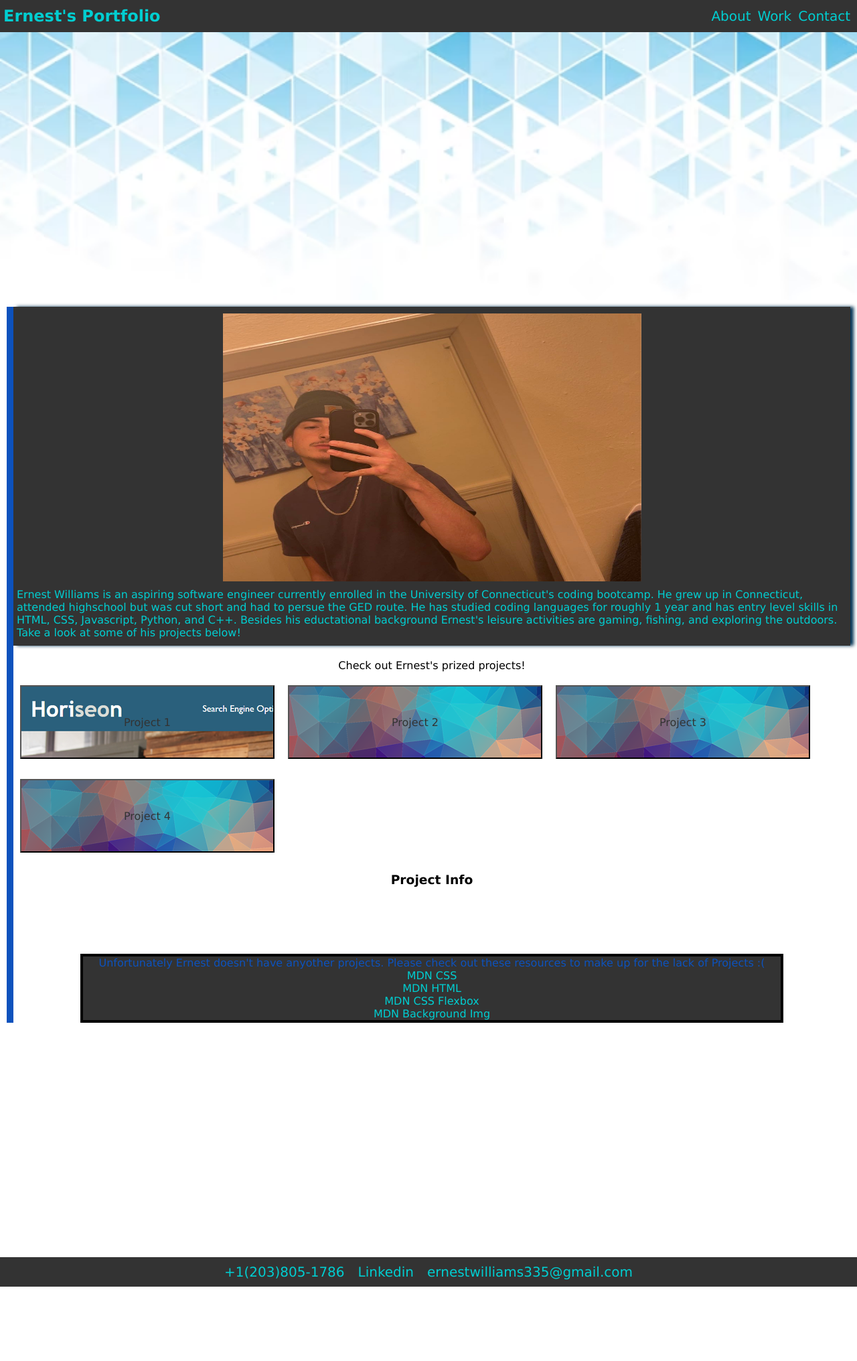
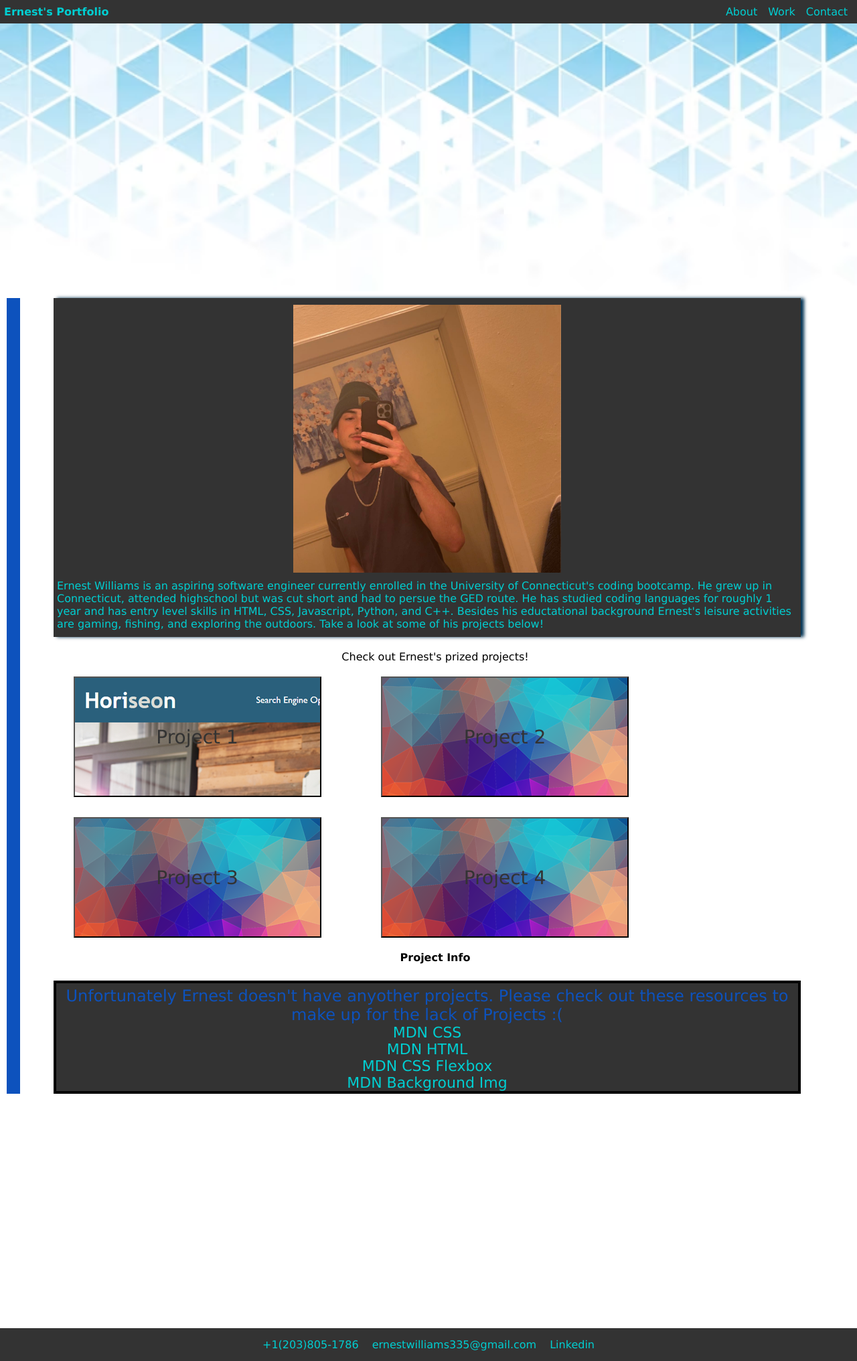
Before and after one commit to kiedae/Ernests-Project-Portfolio, a plain HTML site: page index.html in a window 1280 px wide. Shown: the whole page at 67% size. Before the commit the page ends 1921 px from the top, so only its background shows below. Drawn offline with Linux system fonts and the light colour scheme.

Commit message:
finished all media queries so the webpage is responsive and looks nice on most common devices

```diff
--- a/assets/style.css
+++ b/assets/style.css
@@ -223,7 +223,7 @@ html{
     color: #333333;
 }
 
-/* resizes content to be responsive to 1440 */
+/* responsiveness for 2560+ */
 @media screen and (min-width: 2560px) {
     .bord {
         border-left: 60px solid #0D52BD;
@@ -381,10 +381,8 @@ html{
 
         }
 
-
-
-
-@media screen and (min-width: 1439px) {
+        /* responsiveness for 1140-2559px */
+@media screen and (max-width: 2559px) {
    .bord {
     border-left: 20px solid #0D52BD;
 
@@ -531,3 +529,196 @@ html{
 
 
 }
+
+/* Responsiveness for 1024-1439px */
+@media screen and (max-width: 1439px){
+    .bord {
+        border-left: 20px solid #0D52BD;
+
+        }
+
+        header {
+            width: 100%;
+        }
+
+        .headcontainer {
+            /* makes the div within the head's children display flex */
+            display: flex;
+            justify-content: space-between;
+            /* makes all children align evenly in the center of cross axis */
+            align-items: center;
+            padding: 8px 6px;
+        }
+
+        .headcontainer h1 {
+            font-size: 16px;
+        }
+
+        .headnav ul {
+            list-style: none;
+             display: flex;
+
+            }
+
+            .headnav a {
+            text-decoration: none;
+            color: var(--turtclr);
+            font-size: 16px;
+            /* sets padding of the individual list items */
+            padding: 8px;
+
+            }
+
+        .aboutbox {
+            width: 90%;
+            display: flex;
+            flex-direction: column;
+            align-self: center;
+            margin-left: 50px;
+        }
+
+        .headshot {
+            display: block;
+            width: 400px;
+            top: 0%;
+        }
+
+        .Workdisc {
+            font-size: 16px;
+        }
+
+        .project a {
+            display: flex;
+            flex-direction: row;
+            text-align: center;
+            padding-left: 69.5px;
+
+        }
+
+        .project button {
+            background-image: url(./triangles-1430105_640.webp);
+            /* sets diameters of the button boxes */
+            width: 370px;
+            height: 180px;
+            color: #333333;
+            font-size: 28px;
+
+
+        }
+
+        /* makes it so buttons dont wrap on hover */
+        .project a:hover {
+            padding-left: 10px;
+        }
+
+
+        .project button:hover {
+            /* makes button bigger on hover */
+            transform:scale(1.1);
+            /* margin-left: 20px;
+            margin-right: 2 0px; */
+            box-shadow: 10px 0px 10px 0px #003152;
+
+        }
+
+        .projabout {
+            padding-top: 0px;
+        }
+
+        .projabout h1 {
+            font-size: 16px;
+        }
+
+        .projabout a {
+            font-size: 22px;
+        }
+
+       .rsrcs {
+        padding-top: 5px;
+        padding-left: 10px;
+        padding-right: 10px;
+        width: 90%;
+        margin-left: 50px;
+        margin-top: 25px;
+       }
+
+        .rsrcs p {
+            font-size: 24px;
+
+        }
+
+        .footbox {
+            display: flex;
+            justify-content: space-evenly;
+            align-items: center;
+            padding: 15px 10px;
+        }
+
+        .footbox ul {
+            list-style: none;
+            display: flex;
+
+        }
+
+        .footbox a {
+            text-decoration: none;
+            color: #00CED1;
+            font-size: 16px;
+            padding: 10px;
+        }
+
+          /* Linkedin Looked weird in the middle with scaling used this to reorder email and linkedin */
+          .footbox :nth-child(2) {
+            order: 3;
+        }
+
+        .footbox :nth-child(3) {
+            order: 2;
+        }
+}
+/* responsiveness up to px */
+@media screen and (max-width: 1023px) {
+
+    .bord {
+        border-left: 5px solid #0D52BD;
+    }
+
+    .hero {
+        width: 100%;
+    }
+
+    header {
+        width: 100%;
+    }
+
+    .headcontainer {
+        display: flex;
+        flex-direction: column;
+        width: 100%;
+    }
+
+    .headcontainer h1 {
+        font-size: 20px;
+        text-align: center;
+    }
+
+    .headcontainer ul {
+        display: flex;
+        flex-direction: column;
+        text-align: center;
+        font-size: 20px;
+    }
+
+    .headcontainer a {
+        font-size: 20px;
+    }
+
+    .aboutbox {
+        width: 100%;
+        margin-left: 5px;
+    }
+
+
+
+
+    }
```
Also changed, not shown: index.html (line endings or trailing spaces).
